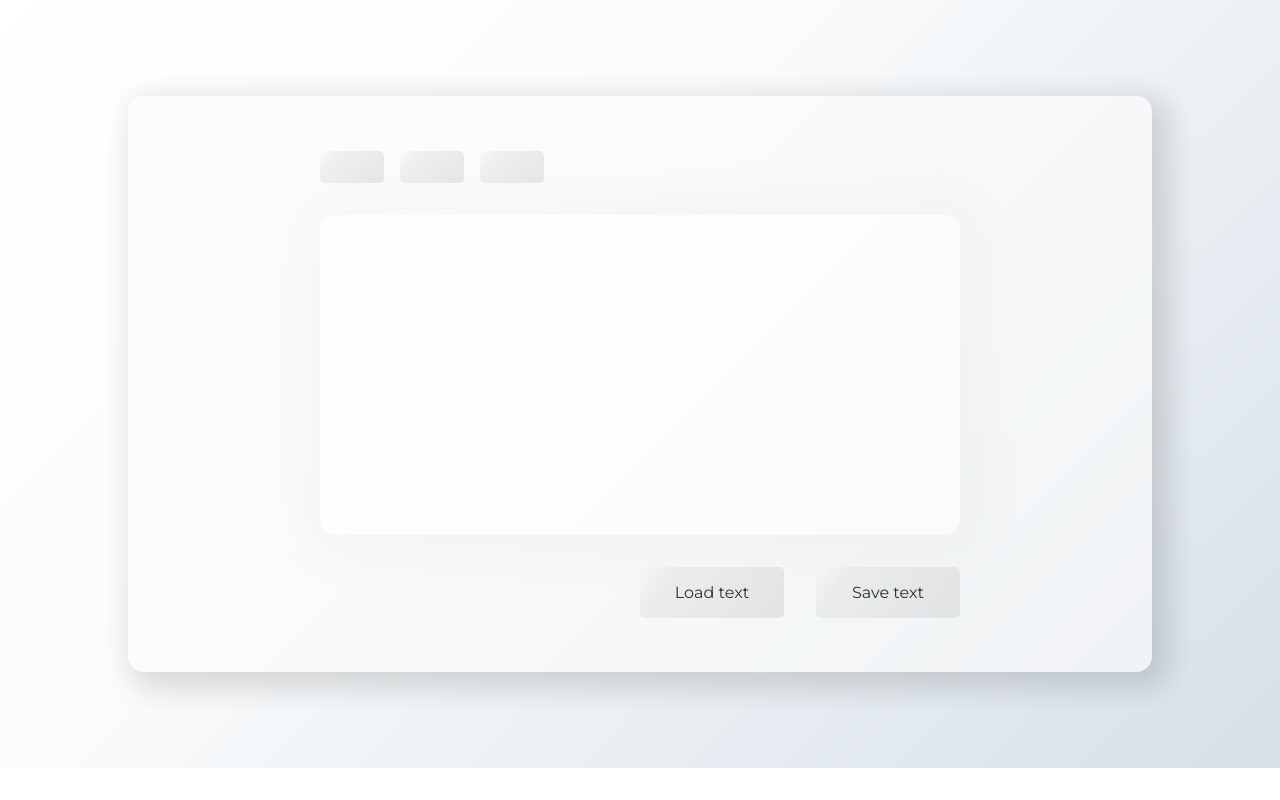
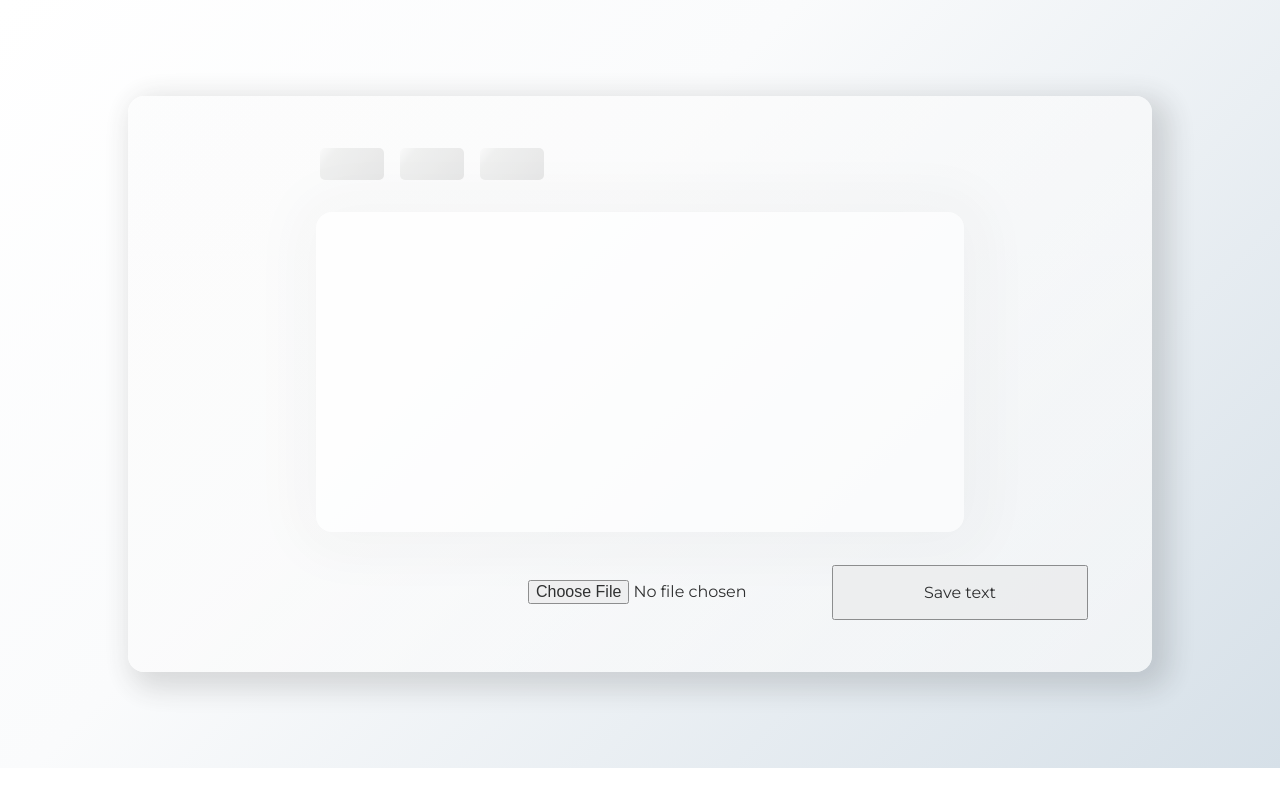
Before and after one commit to kajuszczak/text-editor, a website: page index.html in a window 1280 px wide. Drawn offline with Linux system fonts and the light colour scheme.

Commit message:
js changes

```diff
--- a/app.js
+++ b/app.js
@@ -14,3 +14,8 @@
 app.listen(port, () => {
   console.log(`Server started on http://localhost:${port}`);
 });
+
+// const dictstring = JSON.stringify(dict);
+
+// const fs = require('fs');
+// fs.writeFile('file.json', dictstring);
--- a/index.html
+++ b/index.html
@@ -43,10 +43,10 @@
           <i class="gg-list"></i>
         </button>
       </div>
-      <iframe name="textEditorField" class="text-editor__field"></iframe>
+      <iframe name="textEditorField" id="text-editor__field" class="text-editor__field"></iframe>
       <div class="text-editor__data-btns">
-        <button class="text-editor__load-save-btns text-editor__load-btn">Load text</button>
-        <button class="text-editor__load-save-btns text-editor__save-btn">Save text</button>
+        <input class="text-editor__load-save-btns text-editor__load-btn" type="file" id="file-selector" accept=".json">
+        <input class="text-editor__load-save-btns text-editor__save-btn" type="button" id="file-saver" value="Save text"></input>
       </div>
     </section>
     <script src="js/text-editor.js"></script>
--- a/public/css/style.css
+++ b/public/css/style.css
@@ -1,3 +1,7 @@
+* {
+    outline: none;
+}
+
 body {
   height: 48rem;
   background: linear-gradient(
@@ -90,7 +94,6 @@ button:hover {
 .text-editor__field {
   width: 40rem;
   height: 20rem;
-  font-family: "Montserrat";
   z-index: 1;
   border: none;
   border-radius: 1rem;
@@ -98,6 +101,7 @@ button:hover {
   box-shadow: 2px 2px 55px 17px rgba(0, 0, 0, 0.04);
   -webkit-box-shadow: 2px 2px 55px 17px rgba(0, 0, 0, 0.04);
   -moz-box-shadow: 2px 2px 55px 17px rgba(0, 0, 0, 0.04);
+  padding-left: 0.5rem;
 }
 
 /* data-btns */
@@ -112,7 +116,7 @@ button:hover {
 
 .text-editor__load-save-btns {
   margin: 2rem 0 0 2rem;
-  width: 9rem;
+  width: 16rem;
   display: flex;
   justify-content: center;
   padding: 1rem;
```
Also changed, not shown: public/js/text-editor.js (+12 -1 lines).
